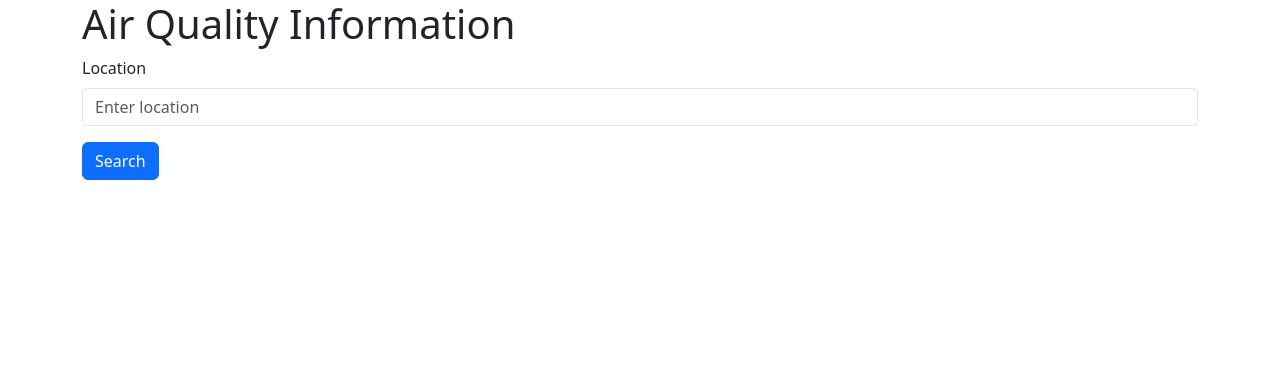
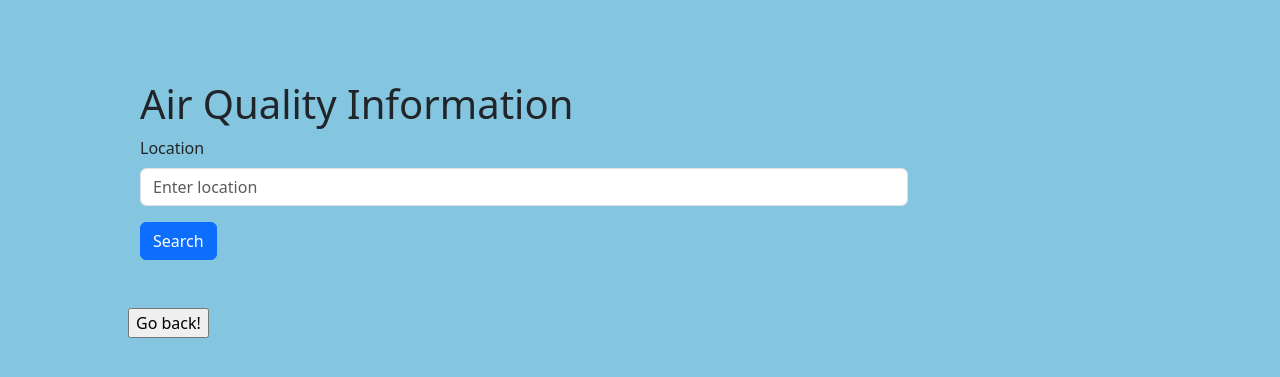
Before and after one commit to DawnSovereign/Weather-disaster-Info, a Flask app: page /Air in a window 1280 px wide. Shown: the top 377 px of the page. Run offline with Flask 3, Linux system fonts and the light colour scheme; some libraries are stand-ins or nearby versions.

Commit message:
added css styling to air page

```diff
--- a/templates/Air.html
+++ b/templates/Air.html
@@ -5,26 +5,59 @@
     <!-- <link rel="stylesheet" href="{{ url_for('static', filename='css/bootstrap.min.css') }}">
      -->
     {{bootstrap.load_css()}}
-
+    <style>
+      body {
+        margin-left: 10vw;
+        margin-right: 10vw;
+        background: #84c6e0;
+      }
+      .centered {
+        margin-top: 10vh;
+      }
+    </style>
   </head>
   <body>
+    <div class="centered">
       <div class="container">
         <h1>Air Quality Information</h1>
         <form method="GET" action="{{ url_for('search') }}">
           <div class="mb-3">
             <label for="locationInput" class="form-label">Location</label>
-                <input type="text" class="form-control" id="locationInput" name="location" placeholder="Enter location">
+            <input
+              type="text"
+              class="form-control"
+              id="locationInput"
+              name="location"
+              placeholder="Enter location"
+              style="width: 60vw"
+            />
           </div>
           <button type="submit" class="btn btn-primary">Search</button>
         </form>
+        <br>
         {% if data %}
+
+        <div
+          class="card"
+          style="width: 30rem; background-color: #333; color: white; margin-left: 20vw"
+        >
+          <div class="card-body" style="display:flex;justify-content: center;">
             <div class="mt-4">
               <h2>City: {{ data['city_name'] }}</h2>
               <h2>Country: {{ data['country_code'] }}</h2>
               <h2>AQI: {{ data['data'][0]['aqi'] }}</h2>
               <h2>PM2.5: {{ data['data'][0]['pm25'] }}</h2>
             </div>
+          </div>
+        </div>
         {% endif %}
+      </div>
+      <br>
+
+      <form id="windCity">
+        <input type="button" value="Go back!" onclick="history.back()" />
+      </form>
+      <br />
     </div>
     <script src="{{ url_for('static', filename='js/bootstrap.bundle.min.js') }}"></script>
   </body>
```
Lines whose indentation alone changed are shown as unchanged.
